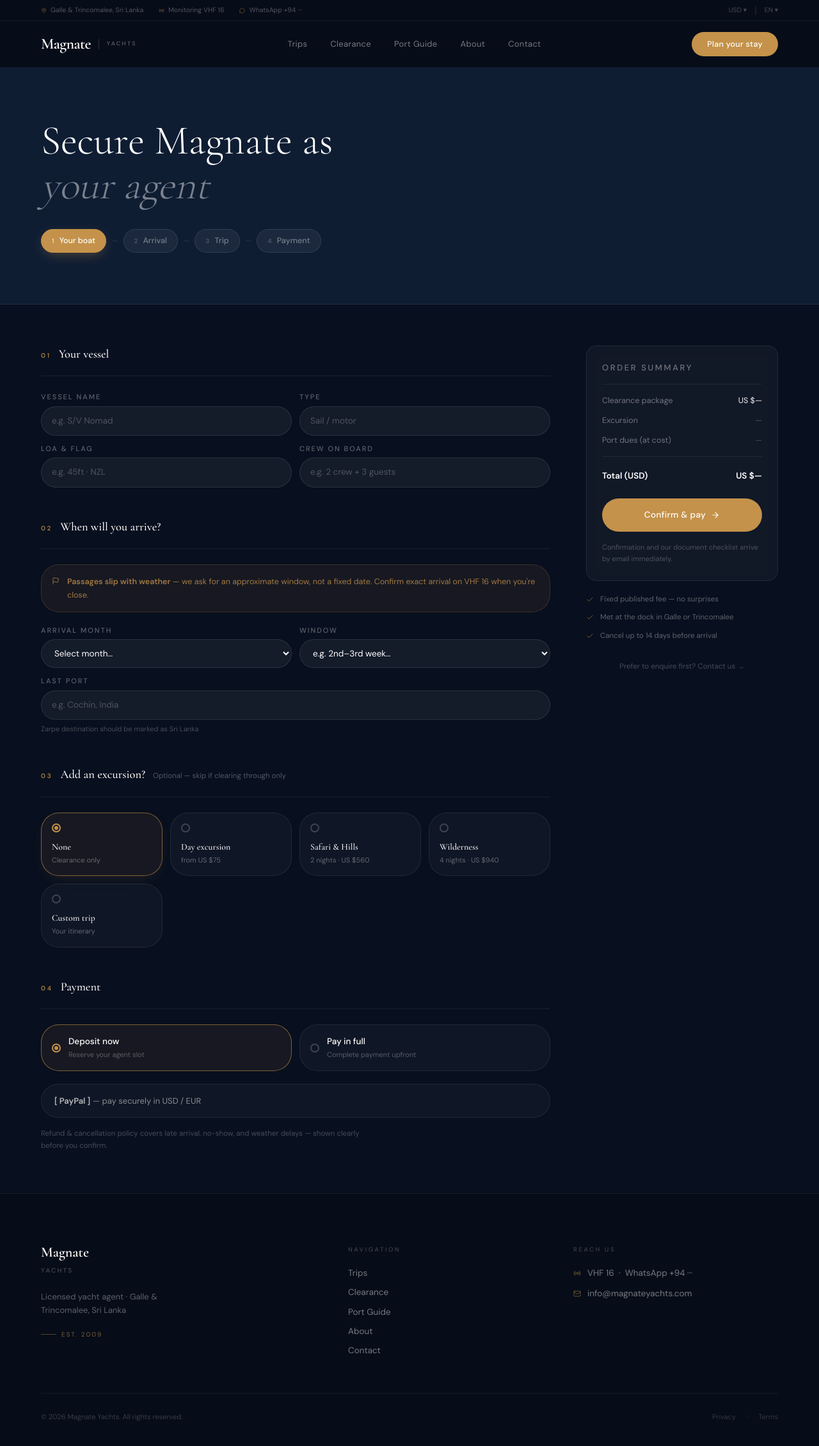
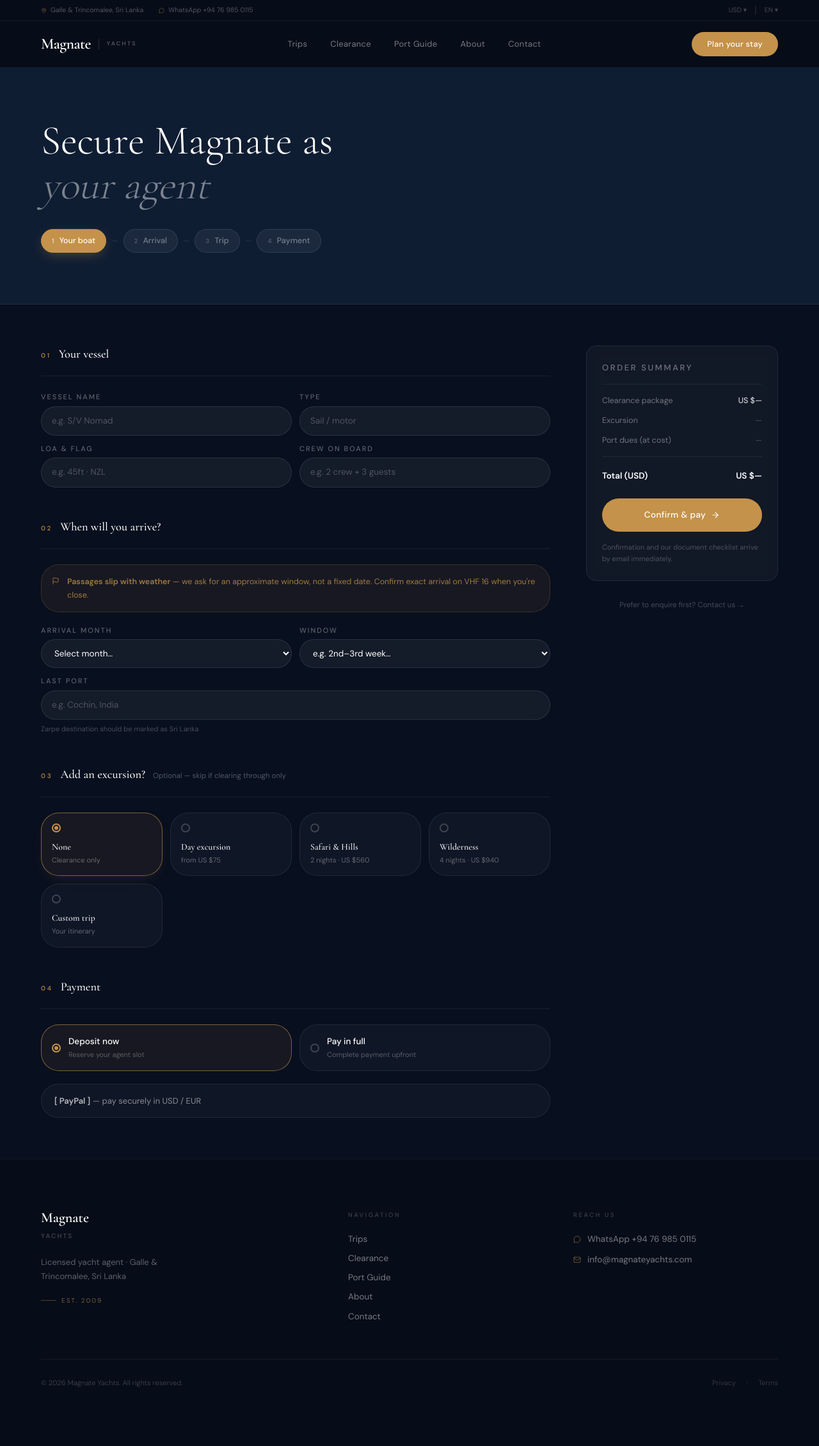
Before and after one commit to ScaleX-Dev/Magnate-yachts, a Next.js app: page /book in a window 1280 px wide. Shown: the top 2260 px of the page at 64% size. Built offline with nearby package versions, Linux system fonts and the light colour scheme.

Commit message:
Ai enhancing

```diff
--- a/src/components/layout/Footer.tsx
+++ b/src/components/layout/Footer.tsx
@@ -1,5 +1,5 @@
 import Link from "next/link";
-import { Mail, Radio } from "lucide-react";
+import { Mail, MessageCircle } from "lucide-react";
 
 const NAV_LINKS = [
   { href: "/trips",      label: "Trips" },
@@ -84,8 +84,8 @@ export function Footer() {
                 className="flex items-center gap-2.5 text-[13.5px] text-white/45"
                 style={{ fontFamily: "var(--font-body)" }}
               >
-                <Radio size={12} className="text-[var(--color-amber)]/50 shrink-0" />
-                VHF&nbsp;16&nbsp;&nbsp;·&nbsp;&nbsp;WhatsApp +94&nbsp;···
+                <MessageCircle size={12} className="text-[var(--color-amber)]/50 shrink-0" />
+                WhatsApp +94&nbsp;76&nbsp;985&nbsp;0115
               </span>
               <a
                 href="mailto:info@magnateyachts.com"
--- a/src/components/layout/Navbar.tsx
+++ b/src/components/layout/Navbar.tsx
@@ -210,7 +210,7 @@ export function Navbar() {
                 animate={{ opacity: 1 }}
                 transition={{ delay: 0.55 }}
               >
-                VHF 16 · hello@magnateyachts.com
+                hello@magnateyachts.com
               </motion.p>
             </div>
           </motion.div>
--- a/src/components/layout/UtilityBar.tsx
+++ b/src/components/layout/UtilityBar.tsx
@@ -1,5 +1,5 @@
 import Link from "next/link";
-import { Radio, MapPin, MessageCircle } from "lucide-react";
+import { MapPin, MessageCircle } from "lucide-react";
 
 export function UtilityBar() {
   return (
@@ -13,13 +13,6 @@ export function UtilityBar() {
             <MapPin size={9} className="shrink-0 text-[var(--color-amber)]/50" />
             Galle &amp; Trincomalee, Sri Lanka
           </span>
-          <span
-            className="flex items-center gap-1.5 text-[10.5px] text-white/30"
-            style={{ fontFamily: "var(--font-body)" }}
-          >
-            <Radio size={9} className="shrink-0 text-[var(--color-amber)]/50" />
-            Monitoring VHF&nbsp;16
-          </span>
           <Link
             href="https://wa.me/94769850115"
             target="_blank"
@@ -28,7 +21,7 @@ export function UtilityBar() {
             style={{ fontFamily: "var(--font-body)" }}
           >
             <MessageCircle size={9} className="shrink-0 text-[var(--color-amber)]/50" />
-            WhatsApp +94&nbsp;···
+            WhatsApp +94&nbsp;76&nbsp;985&nbsp;0115
           </Link>
         </div>
         <div className="flex items-center gap-3 shrink-0">
--- a/src/components/sections/ClearanceBookingForm.tsx
+++ b/src/components/sections/ClearanceBookingForm.tsx
@@ -425,12 +425,6 @@ export function ClearanceBookingForm({ initialTrip }: { initialTrip?: string })
                   </span>
                 </div>
 
-                <p
-                  className="mt-4 text-[11.5px] text-white/25 leading-relaxed max-w-lg"
-                  style={{ fontFamily: "var(--font-body)" }}
-                >
-                  Refund &amp; cancellation policy covers late arrival, no-show, and weather delays — shown clearly before you confirm.
-                </p>
               </Reveal>
 
             </div>
@@ -486,24 +480,6 @@ export function ClearanceBookingForm({ initialTrip }: { initialTrip?: string })
                 </p>
               </div>
 
-              {/* Trust items */}
-              <div className="mt-5 flex flex-col gap-2.5">
-                {[
-                  "Fixed published fee — no surprises",
-                  "Met at the dock in Galle or Trincomalee",
-                  "Cancel up to 14 days before arrival",
-                ].map((item) => (
-                  <div key={item} className="flex items-start gap-2.5">
-                    <Check size={12} className="text-[var(--color-amber)]/60 shrink-0 mt-[3px]" />
-                    <span
-                      className="text-[11.5px] text-white/35 leading-relaxed"
-                      style={{ fontFamily: "var(--font-body)" }}
-                    >
-                      {item}
-                    </span>
-                  </div>
-                ))}
-              </div>
 
               <p className="mt-6 text-center">
                 <Link
--- a/src/components/sections/FinalCTA.tsx
+++ b/src/components/sections/FinalCTA.tsx
@@ -59,7 +59,7 @@ export function FinalCTA() {
             className="mt-8 text-[12px] text-white/25 tracking-wide"
             style={{ fontFamily: "var(--font-body)" }}
           >
-            Or VHF&nbsp;16&nbsp;&nbsp;·&nbsp;&nbsp;WhatsApp&nbsp;+94&nbsp;···
+            Or WhatsApp&nbsp;+94&nbsp;76&nbsp;985&nbsp;0115
           </p>
         </Reveal>
       </div>
--- a/src/components/sections/ServicePillars.tsx
+++ b/src/components/sections/ServicePillars.tsx
@@ -4,7 +4,6 @@ import { Reveal } from "@/components/ui/Reveal";
 
 const PILLARS = [
   {
-    number: "01",
     tag: "On arrival",
     title: "Before you've finished tying up.",
     items: [
@@ -15,7 +14,6 @@ const PILLARS = [
     ],
   },
   {
-    number: "02",
     tag: "At stay",
     title: "Your week ashore, and the boat in between.",
     items: [
@@ -26,7 +24,6 @@ const PILLARS = [
     ],
   },
   {
-    number: "03",
     tag: "On departure",
     title: "Out cleanly, on your timetable.",
     items: [
@@ -38,23 +35,15 @@ const PILLARS = [
   },
 ];
 
-function PillarCard({ number, tag, title, items }: (typeof PILLARS)[0]) {
+function PillarCard({ tag, title, items }: (typeof PILLARS)[0]) {
   return (
     <div className="relative flex flex-col gap-6 bg-white/[0.04] border border-white/[0.08] rounded-2xl p-7 md:p-8 overflow-hidden transition-all duration-500 hover:bg-white/[0.07] hover:border-white/[0.15] hover:-translate-y-1 group">
-      {/* Watermark number */}
-      <span
-        className="absolute -top-5 -right-1 text-[7rem] md:text-[9rem] font-bold text-white/[0.03] leading-none select-none pointer-events-none transition-all duration-500 group-hover:text-white/[0.055]"
-        style={{ fontFamily: "var(--font-display)" }}
-      >
-        {number}
-      </span>
-
       <div className="flex flex-col gap-2">
         <span
           className="text-[9.5px] uppercase tracking-[0.28em] text-[var(--color-amber)]"
           style={{ fontFamily: "var(--font-body)" }}
         >
-          {number}&nbsp;&nbsp;·&nbsp;&nbsp;{tag}
+          {tag}
         </span>
         <h3
           className="text-[1.35rem] md:text-[1.45rem] font-medium text-white leading-snug"
@@ -104,7 +93,7 @@ export function ServicePillars() {
         <div className="flex gap-4 overflow-x-auto snap-x snap-mandatory -mx-[var(--section-padding-x)] px-[var(--section-padding-x)] pb-5 lg:hidden scrollbar-none">
           {PILLARS.map((pillar) => (
             <div
-              key={pillar.number}
+              key={pillar.tag}
               className="snap-start shrink-0 w-[85vw] max-w-[360px]"
             >
               <PillarCard {...pillar} />
@@ -117,7 +106,7 @@ export function ServicePillars() {
         {/* Desktop: 3-column grid */}
         <div className="hidden lg:grid grid-cols-3 gap-5">
           {PILLARS.map((pillar, i) => (
-            <Reveal key={pillar.number} delay={i * 0.12}>
+            <Reveal key={pillar.tag} delay={i * 0.12}>
               <PillarCard {...pillar} />
             </Reveal>
           ))}
```
